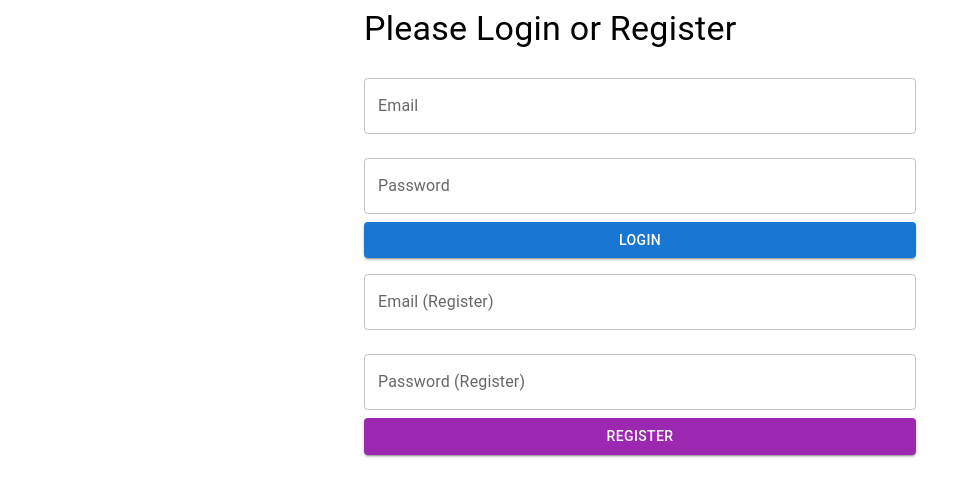
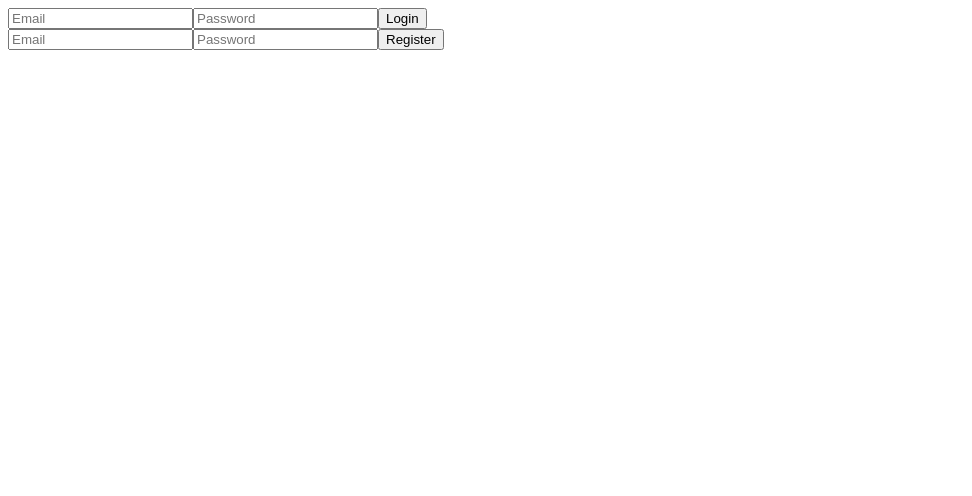
Before and after one commit to rebecalasconi/goit-react-hw-08-phonebook, a React (Create React App) app: page /login in a window 1280 px wide. Shown: the top 496 px of the page, without its empty margins (0-972 px from the left). Built offline with nearby package versions, Linux system fonts and the light colour scheme.

Commit message:
eroare proxy

```diff
--- a/jsconfig.json
+++ b/jsconfig.json
@@ -2,5 +2,5 @@
   "compilerOptions": {
     "baseUrl": "src"
   },
-  "include": ["src"]
+  "include": ["src", "setupProxy.js"]
 }
--- a/src/components/App/App.jsx
+++ b/src/components/App/App.jsx
@@ -1,139 +1,23 @@
-import React, { useState } from 'react';
-import axios from 'axios';
-import { TextField, Button, Container, Typography } from '@mui/material';
+import React from 'react';
+import { useSelector } from 'react-redux';
+import Login from '../../components/Auth/Login';
+import Register from '../../components/Auth/Register';
+import ContactsPage from '../../pages/ContactsPage';
 
 const App = () => {
-  const [email, setEmail] = useState('');
-  const [password, setPassword] = useState('');
-  const [message, setMessage] = useState('');
-  const [isAuthenticated, setIsAuthenticated] = useState(false);
-  const [token, setToken] = useState('');
-
-  // Înregistrare utilizator
-  const handleRegister = async (e) => {
-    e.preventDefault();
-    try {
-      const response = await axios.post('http://localhost:3001/users/signup', {
-        email,
-        password,
-      });
-      setMessage(response.data.message);
-      setEmail('');  // Golește inputurile după înregistrare
-      setPassword('');
-    } catch (error) {
-      setMessage(error.response ? error.response.data.message : 'Eroare la înregistrare');
-    }
-  };
-
-  // Login utilizator
-  const handleLogin = async (e) => {
-    e.preventDefault();
-    try {
-      const response = await axios.post('http://localhost:3001/users/login', {
-        email,
-        password,
-      });
-      setMessage(response.data.message);
-      setIsAuthenticated(true);
-      setToken(response.data.token);
-      setEmail(''); // Golește inputurile după login
-      setPassword('');
-    } catch (error) {
-      setMessage(error.response ? error.response.data.message : 'Eroare la login');
-      setIsAuthenticated(false);
-    }
-  };
-
-  // Logout utilizator
-  const handleLogout = () => {
-    setIsAuthenticated(false);
-    setToken('');
-    setMessage('Logged out');
-  };
+  const isAuthenticated = useSelector((state) => state.auth.isAuthenticated);
 
   return (
-    <Container maxWidth="sm">
-      <Typography variant="h4" gutterBottom>
-        {isAuthenticated ? 'Welcome!' : 'Please Login or Register'}
-      </Typography>
-
-      {/* Formular Login */}
-      {!isAuthenticated && (
-        <form onSubmit={handleLogin}>
-          <TextField
-            label="Email"
-            variant="outlined"
-            fullWidth
-            margin="normal"
-            value={email}
-            onChange={(e) => setEmail(e.target.value)}
-          />
-          <TextField
-            label="Password"
-            variant="outlined"
-            fullWidth
-            margin="normal"
-            type="password"
-            value={password}
-            onChange={(e) => setPassword(e.target.value)}
-          />
-          <Button
-            type="submit"
-            variant="contained"
-            color="primary"
-            fullWidth
-            margin="normal"
-          >
-            Login
-          </Button>
-        </form>
+    <div>
+      {isAuthenticated ? (
+        <ContactsPage />
+      ) : (
+        <>
+          <Login />
+          <Register />
+        </>
       )}
-
-      {/* Buton Logout */}
-      {isAuthenticated && (
-        <Button
-          variant="contained"
-          color="secondary"
-          fullWidth
-          margin="normal"
-          onClick={handleLogout}
-        >
-          Logout
-        </Button>
-      )}
-
-      {/* Formular Înregistrare */}
-      <form onSubmit={handleRegister}>
-        <TextField
-          label="Email (Register)"
-          variant="outlined"
-          fullWidth
-          margin="normal"
-          value={email}
-          onChange={(e) => setEmail(e.target.value)}
-        />
-        <TextField
-          label="Password (Register)"
-          variant="outlined"
-          fullWidth
-          margin="normal"
-          type="password"
-          value={password}
-          onChange={(e) => setPassword(e.target.value)}
-        />
-        <Button
-          type="submit"
-          variant="contained"
-          color="secondary"
-          fullWidth
-          margin="normal"
-        >
-          Register
-        </Button>
-      </form>
-
-      {message && <Typography variant="body1" color="error">{message}</Typography>}
-    </Container>
+    </div>
   );
 };
 
--- a/src/components/Auth/Login.jsx
+++ b/src/components/Auth/Login.jsx
@@ -1,50 +1,64 @@
 import React, { useState } from 'react';
 import { useDispatch } from 'react-redux';
-import { login } from '../redux/auth/authSlice';
-import { Box, Button, Input, FormControl, FormLabel, Heading } from '@chakra-ui/react';
+import { setUser } from '../../redux/auth/authSlice';
 
 const Login = () => {
   const [email, setEmail] = useState('');
   const [password, setPassword] = useState('');
   const dispatch = useDispatch();
 
-  const handleSubmit = (e) => {
+  const handleLogin = async (e) => {
     e.preventDefault();
-    dispatch(login({ email, password }))
-      .unwrap()
-      .then((response) => {
-        console.log('Login successful:', response);
-      })
-      .catch((error) => {
-        console.error('Login failed:', error);
+
+    try {
+      const response = await fetch('/users.json', {
+        headers: {
+          'Cache-Control': 'no-cache',
+        },
       });
+
+
+
+
+      // Verifică dacă răspunsul este corect
+      console.log(response);
+
+      // Verifică dacă răspunsul este valid și statusul e 200
+      if (!response.ok) {
+        throw new Error('Network response was not ok');
+      }
+
+      const users = await response.json();
+      const user = users.find((u) => u.email === email && u.password === password);
+
+      if (user) {
+        dispatch(setUser(user));
+        alert('Login successful!');
+      } else {
+        alert('Invalid email or password');
+      }
+    } catch (error) {
+      console.error('Error during login:', error);
+    }
   };
 
+
   return (
-    <Box p={8} maxWidth="400px" mx="auto" mt={10} borderWidth={1} borderRadius="md">
-      <Heading mb={6} textAlign="center">Login</Heading>
-      <form onSubmit={handleSubmit}>
-        <FormControl isRequired mb={4}>
-          <FormLabel>Email</FormLabel>
-          <Input
+    <form onSubmit={handleLogin}>
+      <input
         type="email"
+        placeholder="Email"
         value={email}
         onChange={(e) => setEmail(e.target.value)}
-            placeholder="Email"
       />
-        </FormControl>
-        <FormControl isRequired mb={4}>
-          <FormLabel>Password</FormLabel>
-          <Input
+      <input
         type="password"
+        placeholder="Password"
         value={password}
         onChange={(e) => setPassword(e.target.value)}
-            placeholder="Password"
       />
-        </FormControl>
-        <Button colorScheme="teal" width="100%" type="submit">Login</Button>
+      <button type="submit">Login</button>
     </form>
-    </Box>
   );
 };
 
--- a/src/components/Auth/Register.jsx
+++ b/src/components/Auth/Register.jsx
@@ -1,50 +1,51 @@
 import React, { useState } from 'react';
 import { useDispatch } from 'react-redux';
-import { register } from '../redux/auth/authSlice';
-import { Box, Button, Input, FormControl, FormLabel, Heading } from '@chakra-ui/react';
+import { setUser } from '../../redux/auth/authSlice';
 
 const Register = () => {
   const [email, setEmail] = useState('');
   const [password, setPassword] = useState('');
   const dispatch = useDispatch();
 
-  const handleSubmit = (e) => {
+  const handleRegister = async (e) => {
     e.preventDefault();
-    dispatch(register({ email, password }))
-      .unwrap()
-      .then((response) => {
-        console.log('Registration successful:', response);
-      })
-      .catch((error) => {
-        console.error('Registration failed:', error);
+
+    const newUser = { email, password };
+
+    try {
+      const response = await fetch('/users.json', {
+        method: 'POST',
+        headers: { 'Content-Type': 'application/json' },
+        body: JSON.stringify(newUser),
       });
+
+      if (response.ok) {
+        dispatch(setUser(newUser));
+        alert('Registration successful!');
+      } else {
+        alert('Error during registration.');
+      }
+    } catch (error) {
+      console.error('Error during registration:', error);
+    }
   };
 
   return (
-    <Box p={8} maxWidth="400px" mx="auto" mt={10} borderWidth={1} borderRadius="md">
-      <Heading mb={6} textAlign="center">Register</Heading>
-      <form onSubmit={handleSubmit}>
-        <FormControl isRequired mb={4}>
-          <FormLabel>Email</FormLabel>
-          <Input
+    <form onSubmit={handleRegister}>
+      <input
         type="email"
+        placeholder="Email"
         value={email}
         onChange={(e) => setEmail(e.target.value)}
-            placeholder="Email"
       />
-        </FormControl>
-        <FormControl isRequired mb={4}>
-          <FormLabel>Password</FormLabel>
-          <Input
+      <input
         type="password"
+        placeholder="Password"
         value={password}
         onChange={(e) => setPassword(e.target.value)}
-            placeholder="Password"
       />
-        </FormControl>
-        <Button colorScheme="teal" width="100%" type="submit">Register</Button>
+      <button type="submit">Register</button>
     </form>
-    </Box>
   );
 };
 
--- a/src/components/ContactList.jsx
+++ b/src/components/ContactList.jsx
@@ -1,10 +1,14 @@
-import React from 'react';
+import { useSelector } from 'react-redux';
 
-const ContactList = ({ contacts }) => {
+const ContactList = () => {
+  const contacts = useSelector((state) => state.contacts);
+
+  if (!contacts.length) return <p>No contacts available</p>;
+
   return (
     <ul>
-      {contacts.map(contact => (
-        <li key={contact.id}>
+      {contacts.map((contact, index) => (
+        <li key={index}>
           {contact.name}: {contact.number}
         </li>
       ))}
--- a/src/redux/contacts/contactsSlice.js
+++ b/src/redux/contacts/contactsSlice.js
@@ -1,34 +1,17 @@
-import { createSlice, createAsyncThunk } from '@reduxjs/toolkit';
-import axios from 'axios';
-
-// Cerere pentru a prelua contactele
-export const fetchContacts = createAsyncThunk('contacts/fetchContacts', async (_, { getState }) => {
-  const token = getState().auth.token;
-  const response = await axios.get('/contacts', {
-    headers: { Authorization: `Bearer ${token}` },
-  });
-  return response.data;
-});
+import { createSlice } from '@reduxjs/toolkit';
 
 const contactsSlice = createSlice({
   name: 'contacts',
-  initialState: { items: [], isLoading: false, error: null },
-  reducers: {},
-  extraReducers: builder => {
-    builder
-      .addCase(fetchContacts.pending, state => {
-        state.isLoading = true;
-        state.error = null;
-      })
-      .addCase(fetchContacts.fulfilled, (state, action) => {
-        state.isLoading = false;
-        state.items = action.payload;
-      })
-      .addCase(fetchContacts.rejected, (state, action) => {
-        state.isLoading = false;
-        state.error = action.error.message;
-      });
+  initialState: [],
+  reducers: {
+    setContacts(state, action) {
+      return action.payload;
+    },
+    addContact(state, action) {
+      state.push(action.payload);
+    },
   },
 });
 
+export const { setContacts, addContact } = contactsSlice.actions;
 export default contactsSlice.reducer;
```
Also changed, not shown: server.js (+68 -55 lines), setupProxy.js (+5 -2 lines), src/components/ContactForm.jsx (+28 -11 lines), src/pages/ContactsPage.jsx (+13 -32 lines), src/redux/auth/authSlice.js (+12 -39 lines). Lines whose indentation alone changed are shown as unchanged.
